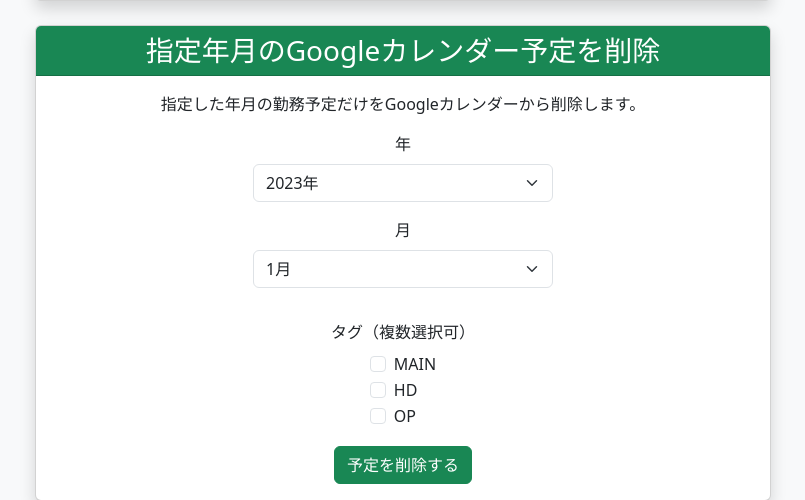
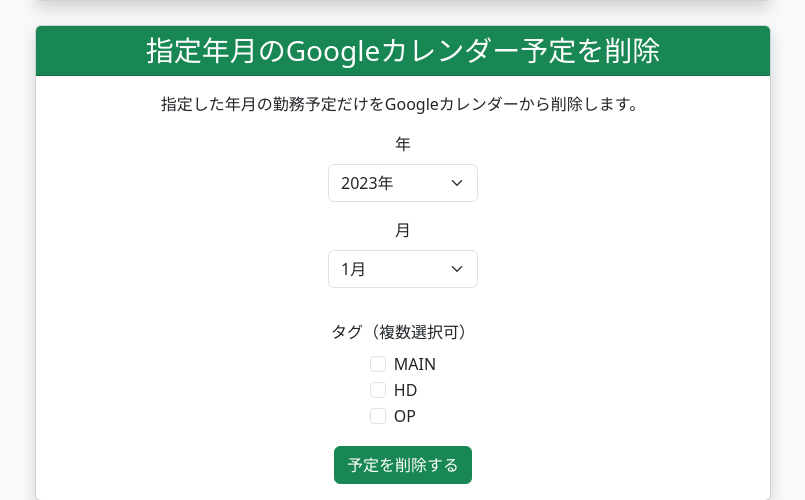
Before and after one commit to Liucci/project_test, a Flask app: page /upload in a window 1280 px wide. Shown: the part 428-928 px from the top of the page, without its empty margins (237-1042 px from the left). Run offline with Flask 3, Linux system fonts and the light colour scheme.

Commit message:
横幅調整

```diff
--- a/templates/upload.html
+++ b/templates/upload.html
@@ -59,7 +59,7 @@
 <style>
     .centered-select {
         min-width: 100px;
-        max-width: 300px;
+        max-width: 150px;
         width: 100%;       /* 親幅いっぱいまで広げる */
         margin: 0 auto 1rem auto; /* 上下マージンで間隔、左右中央 */
         display: block;
```
